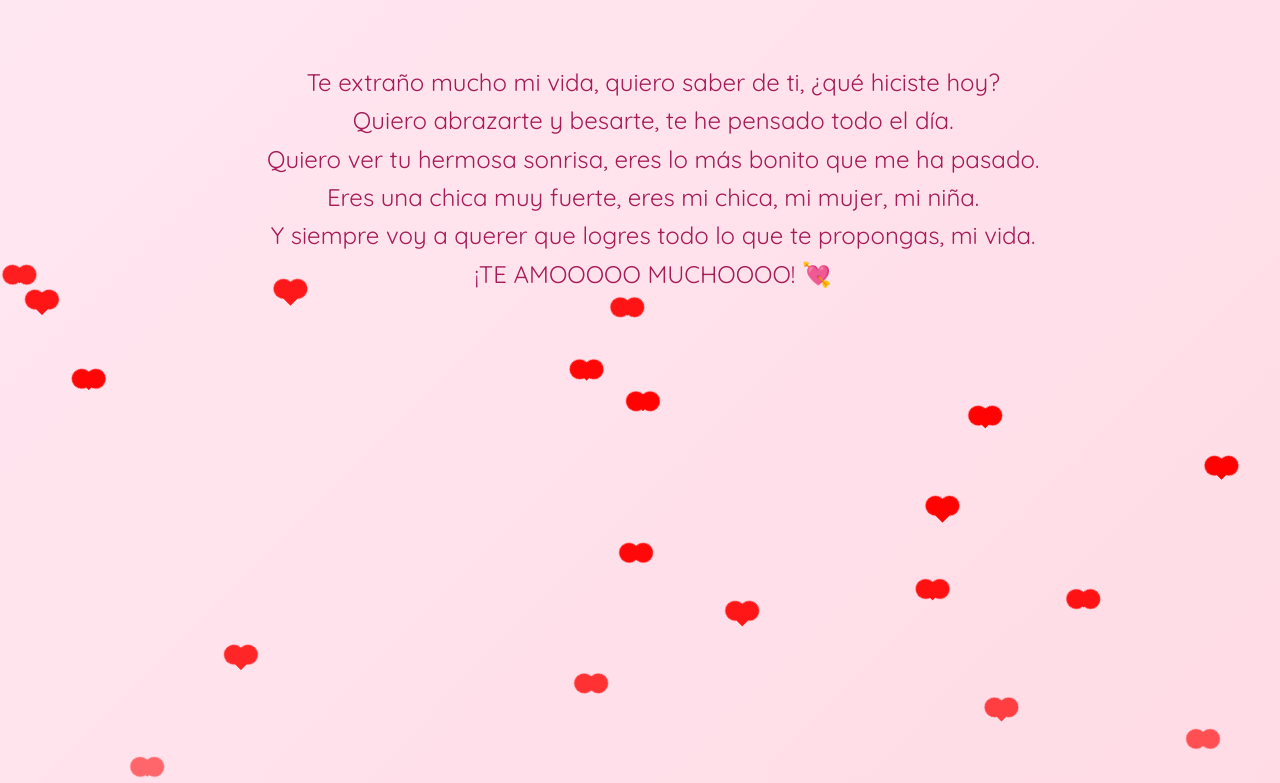
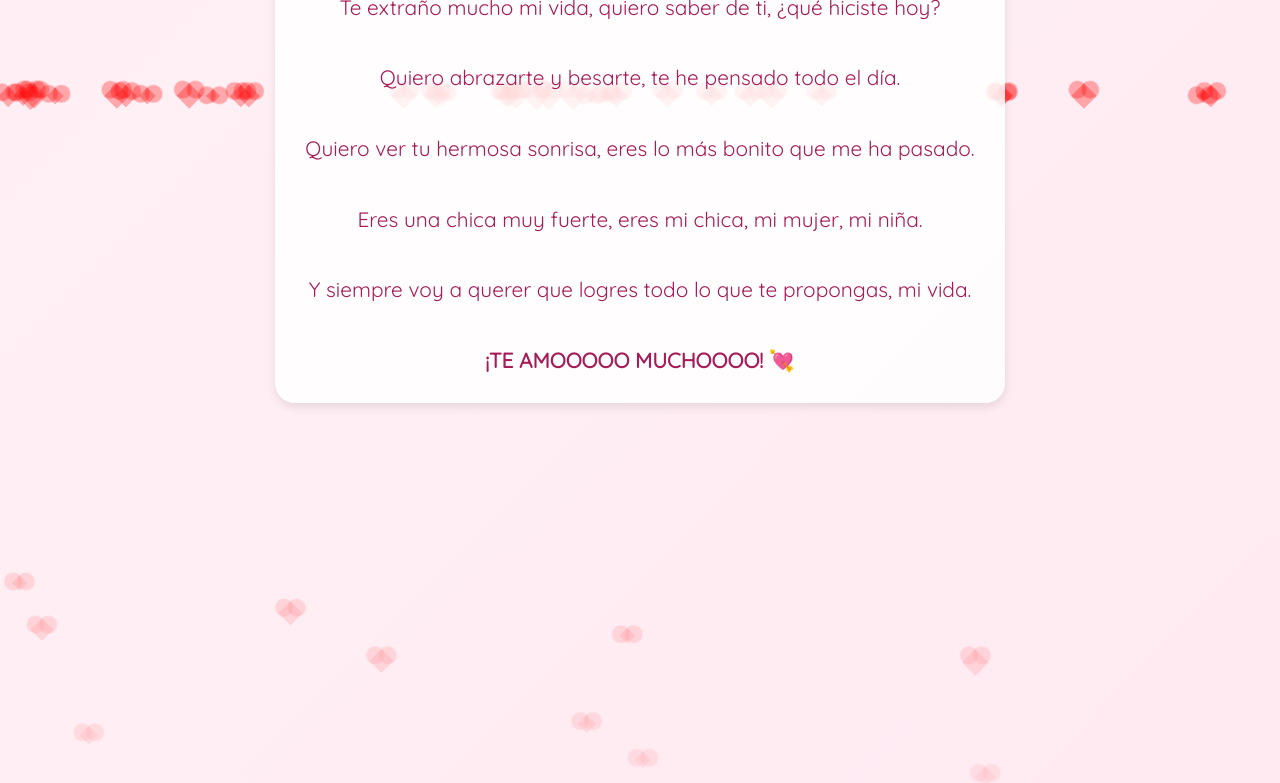
Before and after one commit to kuixe/TE-AMO, a plain HTML site: page index.html in a window 1280 px wide. Shown: the part 304-1087 px from the top of the page. Drawn offline with Linux system fonts and the light colour scheme.

Commit message:
Update index.html

```diff
--- a/index.html
+++ b/index.html
@@ -5,80 +5,88 @@
   <title>Para mi niña Laura</title>
   <link href="https://fonts.googleapis.com/css2?family=Great+Vibes&family=Quicksand&display=swap" rel="stylesheet">
   <style>
-    body {
+    * {
       margin: 0;
       padding: 0;
-      background: linear-gradient(-45deg, #ffd6e0, #ffe6f0, #fff0f5, #ffd9ec);
+      box-sizing: border-box;
+    }
+
+    body {
+      height: 100vh;
+      width: 100%;
+      background: linear-gradient(-45deg, #ffe6f0, #fff0f5, #ffe0ec, #ffd6e0);
       background-size: 400% 400%;
-      animation: gradient 10s ease infinite;
-      height: 100vh;
+      animation: gradient 12s ease infinite;
       font-family: 'Quicksand', sans-serif;
       display: flex;
       flex-direction: column;
       align-items: center;
       justify-content: center;
       text-align: center;
+      padding: 40px 20px;
       overflow: hidden;
     }
 
     @keyframes gradient {
-      0% {background-position: 0% 50%;}
-      50% {background-position: 100% 50%;}
-      100% {background-position: 0% 50%;}
+      0% { background-position: 0% 50%; }
+      50% { background-position: 100% 50%; }
+      100% { background-position: 0% 50%; }
     }
 
     h1 {
       font-family: 'Great Vibes', cursive;
-      font-size: 3.5em;
+      font-size: 3.8em;
       color: #d63384;
+      margin-bottom: 20px;
       text-shadow: 2px 2px 5px #ff99cc;
-      margin: 0;
+      z-index: 2;
     }
 
     .mensaje {
-      max-width: 90%;
-      margin-top: 20px;
-      font-size: 1.5em;
-      line-height: 1.6;
+      background: rgba(255, 255, 255, 0.85);
+      border-radius: 20px;
+      padding: 25px 30px;
+      max-width: 800px;
+      font-size: 1.3em;
+      line-height: 1.7;
       color: #a61c57;
-      border-radius: 15px;
-      padding: 20px;
-      animation: escribir 6s steps(80) 1;
-      white-space: pre-wrap;
-      overflow: hidden;
+      box-shadow: 0 4px 10px rgba(0, 0, 0, 0.1);
+      z-index: 2;
+      animation: fadeIn 2s ease-in;
     }
 
-    @keyframes escribir {
-      from { width: 0; }
-      to { width: 100%; }
+    @keyframes fadeIn {
+      from { opacity: 0; transform: translateY(20px); }
+      to { opacity: 1; transform: translateY(0); }
     }
 
     .heart {
       position: absolute;
-      width: 20px;
-      height: 20px;
-      background: red;
+      width: 18px;
+      height: 18px;
+      background: rgba(255, 0, 0, 0.3);
       transform: rotate(45deg);
-      animation: float 8s infinite ease-in-out;
+      animation: float 12s infinite ease-in-out;
+      z-index: 0;
     }
 
     .heart::before,
     .heart::after {
       content: '';
       position: absolute;
-      width: 20px;
-      height: 20px;
-      background: red;
+      width: 18px;
+      height: 18px;
+      background: rgba(255, 0, 0, 0.3);
       border-radius: 50%;
     }
 
     .heart::before {
-      top: -10px;
+      top: -9px;
       left: 0;
     }
 
     .heart::after {
-      left: -10px;
+      left: -9px;
       top: 0;
     }
 
@@ -88,7 +96,7 @@
         opacity: 0;
       }
       50% {
-        opacity: 1;
+        opacity: 0.4;
       }
       100% {
         transform: translateY(-10vh) rotate(45deg);
@@ -101,22 +109,22 @@
   <h1>Te amo mi niña 💖<br>Laura Sofía López Burbano</h1>
 
   <div class="mensaje">
-    Te extraño mucho mi vida, quiero saber de ti, ¿qué hiciste hoy?
-    Quiero abrazarte y besarte, te he pensado todo el día.
-    Quiero ver tu hermosa sonrisa, eres lo más bonito que me ha pasado.
-    Eres una chica muy fuerte, eres mi chica, mi mujer, mi niña.
-    Y siempre voy a querer que logres todo lo que te propongas, mi vida.
-    ¡TE AMOOOOO MUCHOOOO! 💘
+    Te extraño mucho mi vida, quiero saber de ti, ¿qué hiciste hoy?<br><br>
+    Quiero abrazarte y besarte, te he pensado todo el día.<br><br>
+    Quiero ver tu hermosa sonrisa, eres lo más bonito que me ha pasado.<br><br>
+    Eres una chica muy fuerte, eres mi chica, mi mujer, mi niña.<br><br>
+    Y siempre voy a querer que logres todo lo que te propongas, mi vida.<br><br>
+    <strong>¡TE AMOOOOO MUCHOOOO! 💘</strong>
   </div>
 
-  <!-- Corazones animados -->
+  <!-- Corazones animados al fondo -->
   <script>
-    const cantidad = 40;
+    const cantidad = 50;
     for (let i = 0; i < cantidad; i++) {
       const heart = document.createElement("div");
       heart.className = "heart";
       heart.style.left = Math.random() * 100 + "vw";
-      heart.style.animationDelay = Math.random() * 5 + "s";
+      heart.style.animationDelay = Math.random() * 12 + "s";
       heart.style.width = heart.style.height = (Math.random() * 10 + 10) + "px";
       document.body.appendChild(heart);
     }
```
